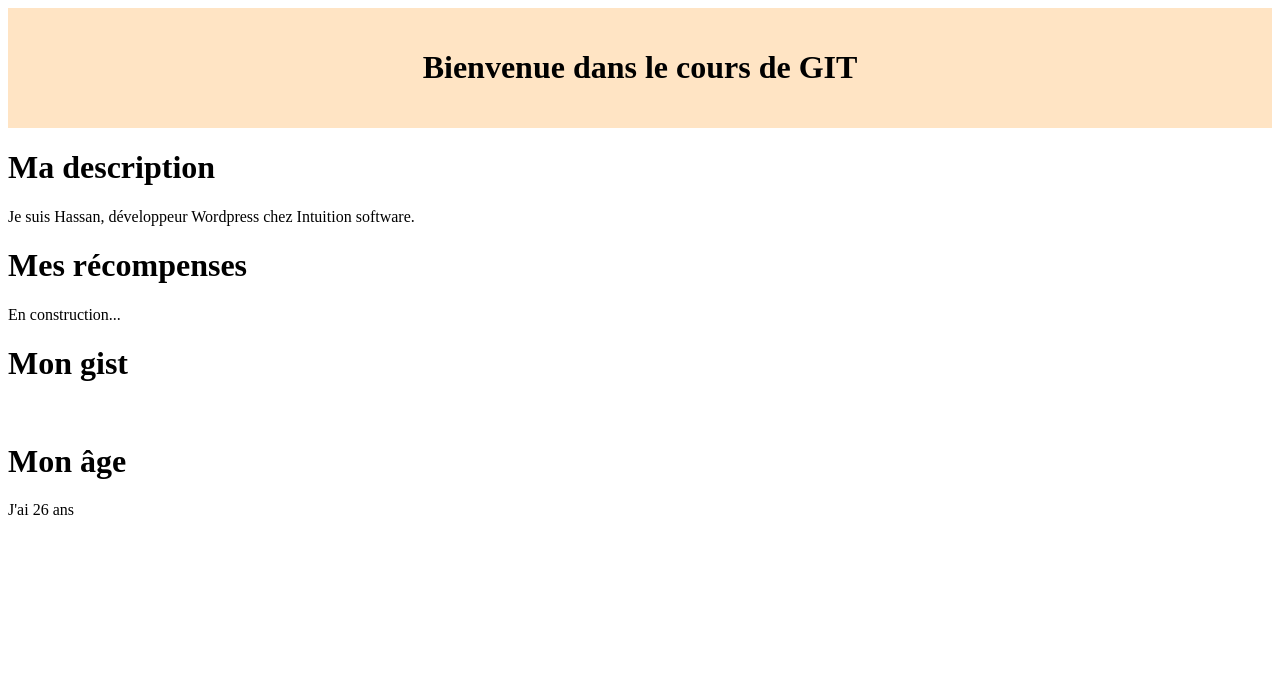
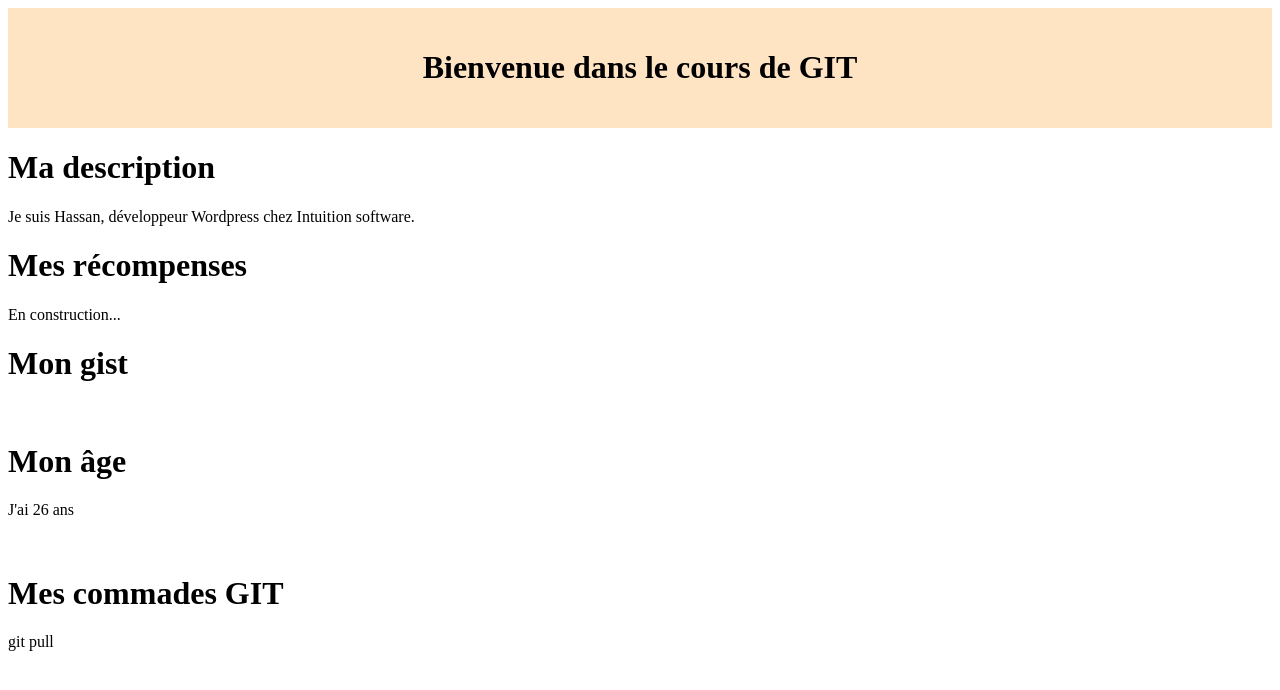
Before and after one commit to HassanNdam/Cours_Github, a plain HTML site: page index.html in a window 1280 px wide. Drawn offline with Linux system fonts and the light colour scheme.

Commit message:
Ajout commande

```diff
--- a/index.html
+++ b/index.html
@@ -34,6 +34,9 @@
         <p> J'ai 26 ans</p>
         <img src="" alt="">
     </div>
-
+    <div>
+        <h1>Mes commades GIT</h1>
+        <p> git pull</p>
+    </div>
 </body>
 </html>
```
